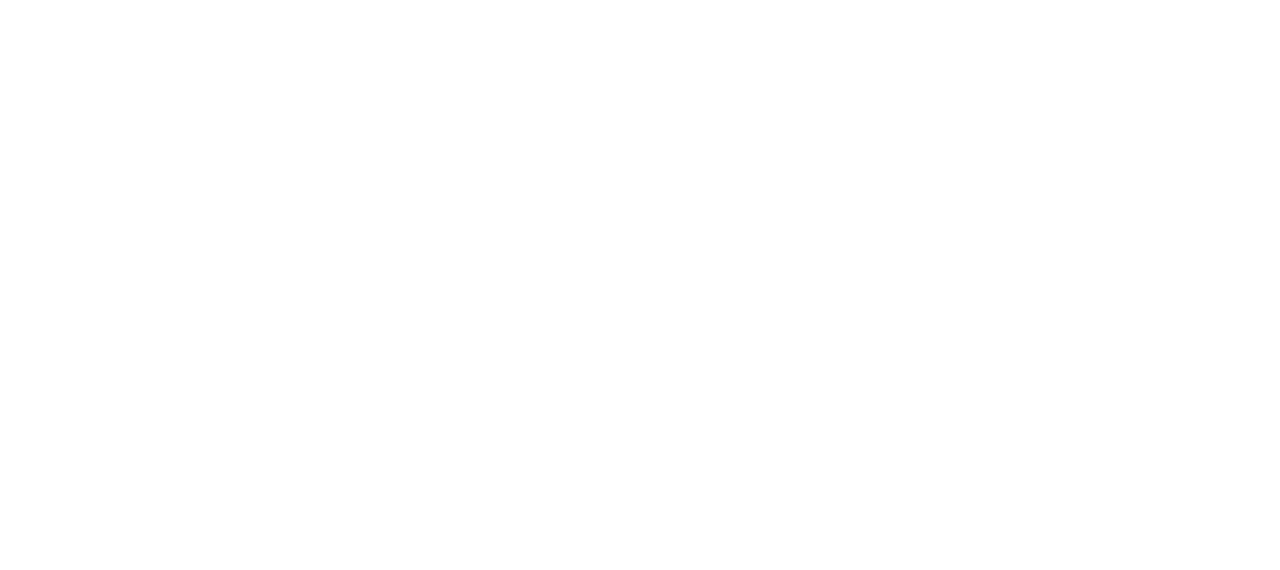
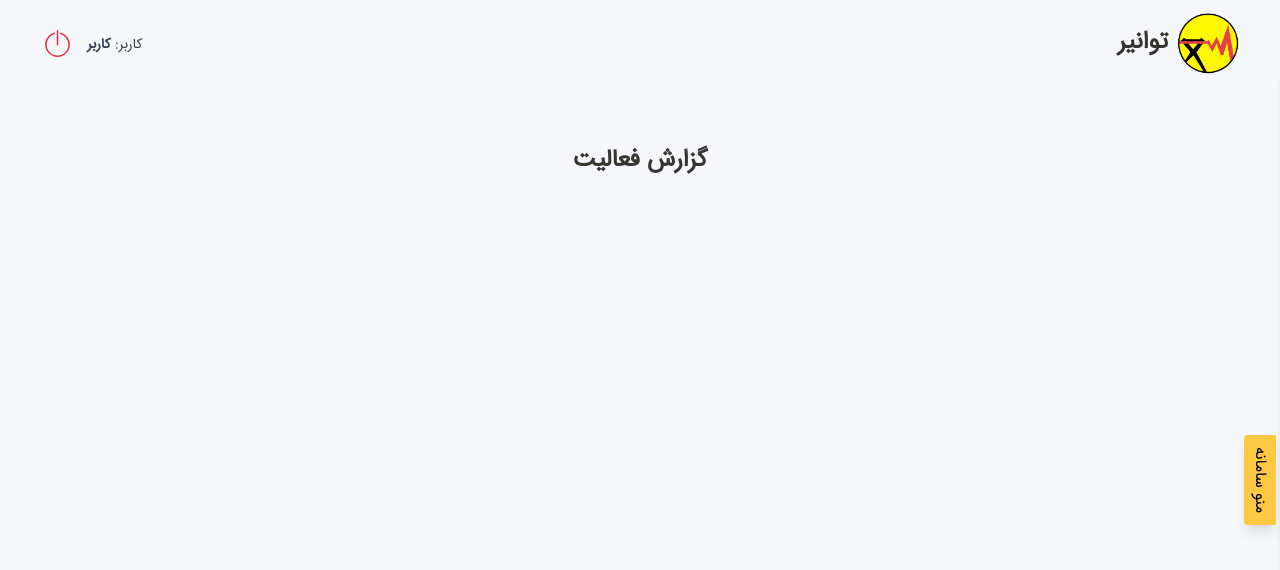
Before and after one commit to 12haa/tavanir, a React (Vite) app: page /activity-report in a window 1280 px wide. Before the commit this address had no page. Shown: the top 570 px of the page. Built offline with nearby package versions, Linux system fonts and the light colour scheme.

Commit message:
start adding ActivityReportRoute

```diff
--- a/src/App.tsx
+++ b/src/App.tsx
@@ -1,6 +1,7 @@
 import { BrowserRouter, Routes, Route } from "react-router-dom";
 import Login from "./pages/Login";
 import Home from "./pages/Home";
+import ActivityReport from "./pages/ActivityReport";
 import MainLayout from "./layouts/MainLayout";
 import type { JSX } from "react/jsx-runtime";
 
@@ -11,6 +12,7 @@ function App(): JSX.Element {
         <Route path="/login" element={<Login />} />
         <Route element={<MainLayout />}>
           <Route path="/" element={<Home />} />
+          <Route path="/activity-report" element={<ActivityReport />} />
         </Route>
       </Routes>
     </BrowserRouter>
--- a/src/components/ui/nav/NavAccordionItem.tsx
+++ b/src/components/ui/nav/NavAccordionItem.tsx
@@ -1,4 +1,5 @@
 import { useEffect, useRef } from 'react';
+import { useNavigate } from 'react-router-dom';
 import { colors } from '../../../lib/theme';
 import { type NavMenuItem } from '../../../constants/nav';
 import ArrowRight from '../../../assets/icons/ArrowRight';
@@ -14,13 +15,19 @@ interface NavAccordionItemProps {
 function NavAccordionItem({ item, isOpen, onToggle }: NavAccordionItemProps) {
   const hasChildren = !!item.children?.length;
   const ref = useRef<HTMLDivElement>(null);
+  const navigate = useNavigate();
 
   useEffect(() => {
     if (isOpen) {
-      // scroll the opened accordion into view inside the panel's scroll container
       ref.current?.scrollIntoView({ behavior: 'smooth', block: 'nearest' });
     }
   }, [isOpen]);
+
+  const handleChildClick = (route: string) => {
+    if (route) {
+      navigate(route);
+    }
+  };
 
   return (
     <div ref={ref} className="flex flex-col">
@@ -62,6 +69,7 @@ function NavAccordionItem({ item, isOpen, onToggle }: NavAccordionItemProps) {
                 <button
                   key={child.id}
                   type="button"
+                  onClick={() => handleChildClick(child.route)}
                   className="flex items-start gap-3 py-1.5 text-right cursor-pointer"
                 >
                   <Dot
--- a/src/constants/nav.ts
+++ b/src/constants/nav.ts
@@ -94,7 +94,7 @@ export const navMenu: NavMenuItem[] = [
       {
         id: 4004,
         menuTitle: 'گزارش های عملکرد کاهش بار',
-        route: '/reports/monthly',
+        route: '/activity-report',
       },
       {
         id: 4004,
--- /dev/null
+++ b/src/pages/ActivityReport.tsx
@@ -0,0 +1,11 @@
+import Text from '../components/shared/Text';
+
+function ActivityReport() {
+  return (
+    <div className="flex flex-col gap-4 pb-24">
+      <Text className="text-2xl font-bold text-center">گزارش فعالیت</Text>
+    </div>
+  );
+}
+
+export default ActivityReport;
```
